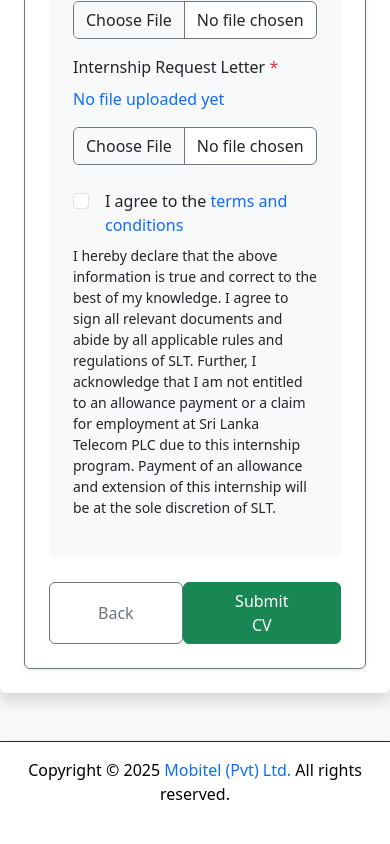
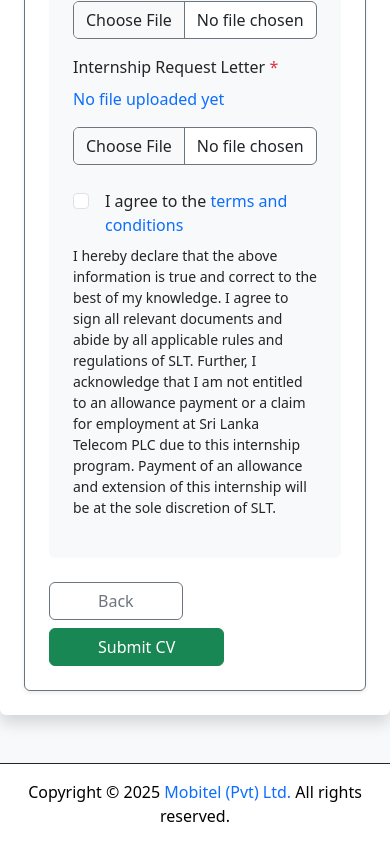
Before and after one commit to internmanagementsystem2025/internshipmanagementsystem, a React (Vite) app in the folder frontend/: page /individual-add-cv in a window 390 px wide. Shown: the part 2815-3659 px from the top of the page. Before the commit the page ends 3637 px from the top, so only its background shows below. Built offline with nearby package versions, Linux system fonts and the light colour scheme; no server answers; sample sign-in values are in the browser's storage.

Commit message:
Create Individual Add CV for mobile responsive

```diff
--- a/frontend/src/individual/pages/requestinternship/IndividualAddCV.jsx
+++ b/frontend/src/individual/pages/requestinternship/IndividualAddCV.jsx
@@ -540,7 +540,7 @@
             />
 
             {/* Form Navigation Buttons */}
-            <div className="d-flex justify-content-between mt-4">
+            <div className="d-flex flex-wrap gap-2 justify-content-between mt-4">
               <button
                 type="button"
                 className={`btn ${darkMode ? "btn-outline-light" : "btn-outline-secondary"} px-5`}
```
